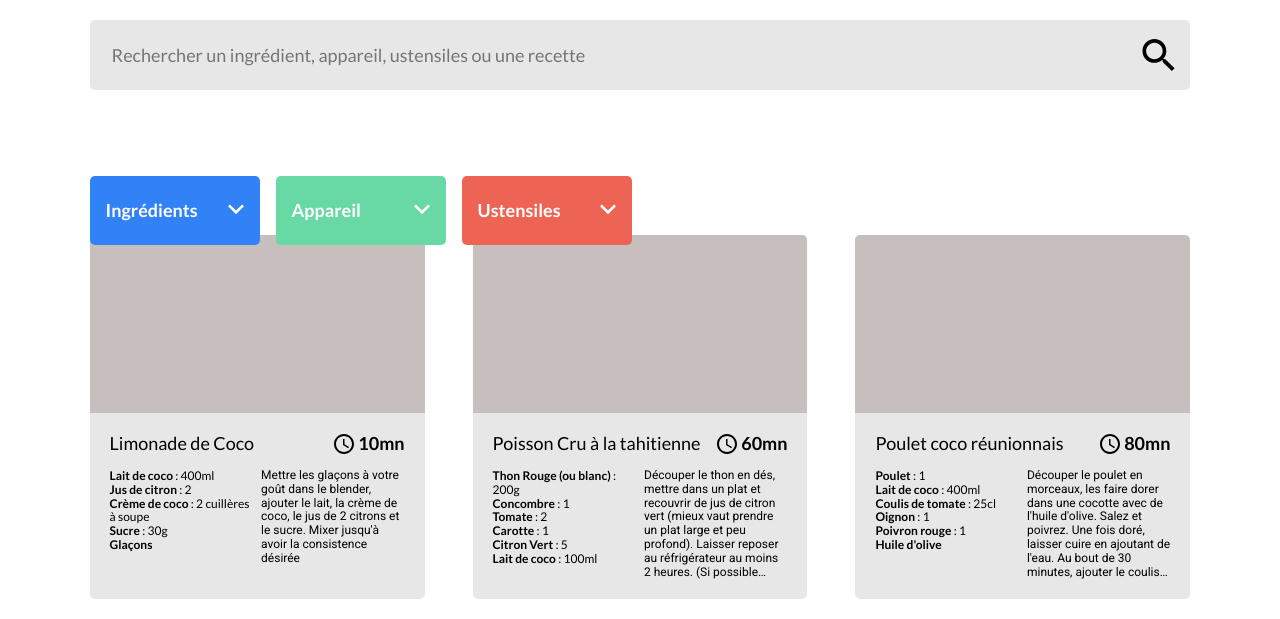
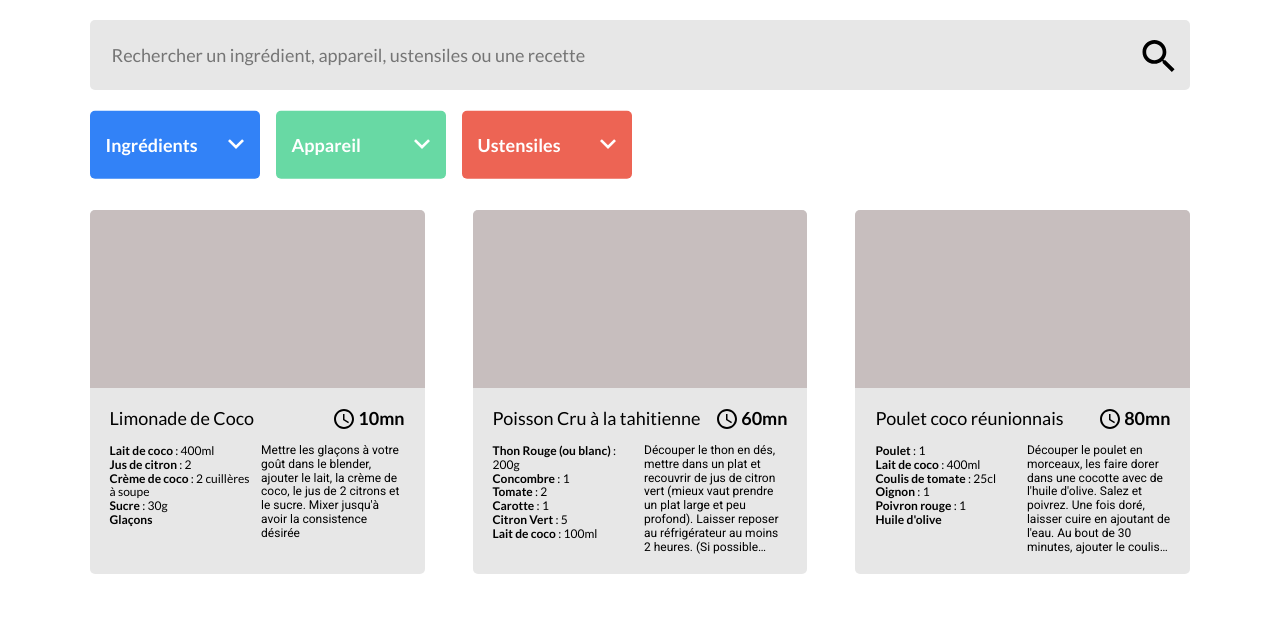
Before and after one commit to AEMuto/AntoineMarseaud_7_29092021, a website with bundled scripts: page index.html in a window 1280 px wide. Shown: the part 143-762 px from the top of the page. Built offline with nearby package versions, Linux system fonts and the light colour scheme.

Commit message:
Correction affichage lors de l'insertion des tags.

```diff
--- a/sass/components/_tags.scss
+++ b/sass/components/_tags.scss
@@ -6,6 +6,7 @@
   font-weight: 700;
   color: $white;
   padding: .5rem .75rem;
+  margin-top: 25px;
   margin-right: 1rem;
   min-width: 90px;
   border-radius: 5px;
--- a/sass/layouts/_main.scss
+++ b/sass/layouts/_main.scss
@@ -6,8 +6,8 @@
 }
 .search {
   position: relative;
-  display: flex;
-  flex-direction: column;
+  //display: flex;
+  //flex-direction: column;
   &__searchbar {
     position: relative;
     margin-bottom: 25px;
@@ -30,21 +30,21 @@
   }
   &__selected-tags {
     display: flex;
-    margin-bottom: 25px;
   }
   &__dropdowns {
     position: absolute;
     z-index: 2;
     display: flex;
     align-items: flex-start;
-    margin-top: 156px;
+    bottom: -20px;
+    transform: translateY(100%);
   }
 }
 .gallery {
   position: relative;
   display: grid;
   min-height: 30vh;
-  margin-top: 95px;
+  margin-top: 120px;
   margin-bottom: 25px;
   gap: 1rem;
   grid-template-columns: repeat(auto-fit, minmax(360px, 1fr));
```
Also changed, not shown: public/css/main.css, 1 other file.
